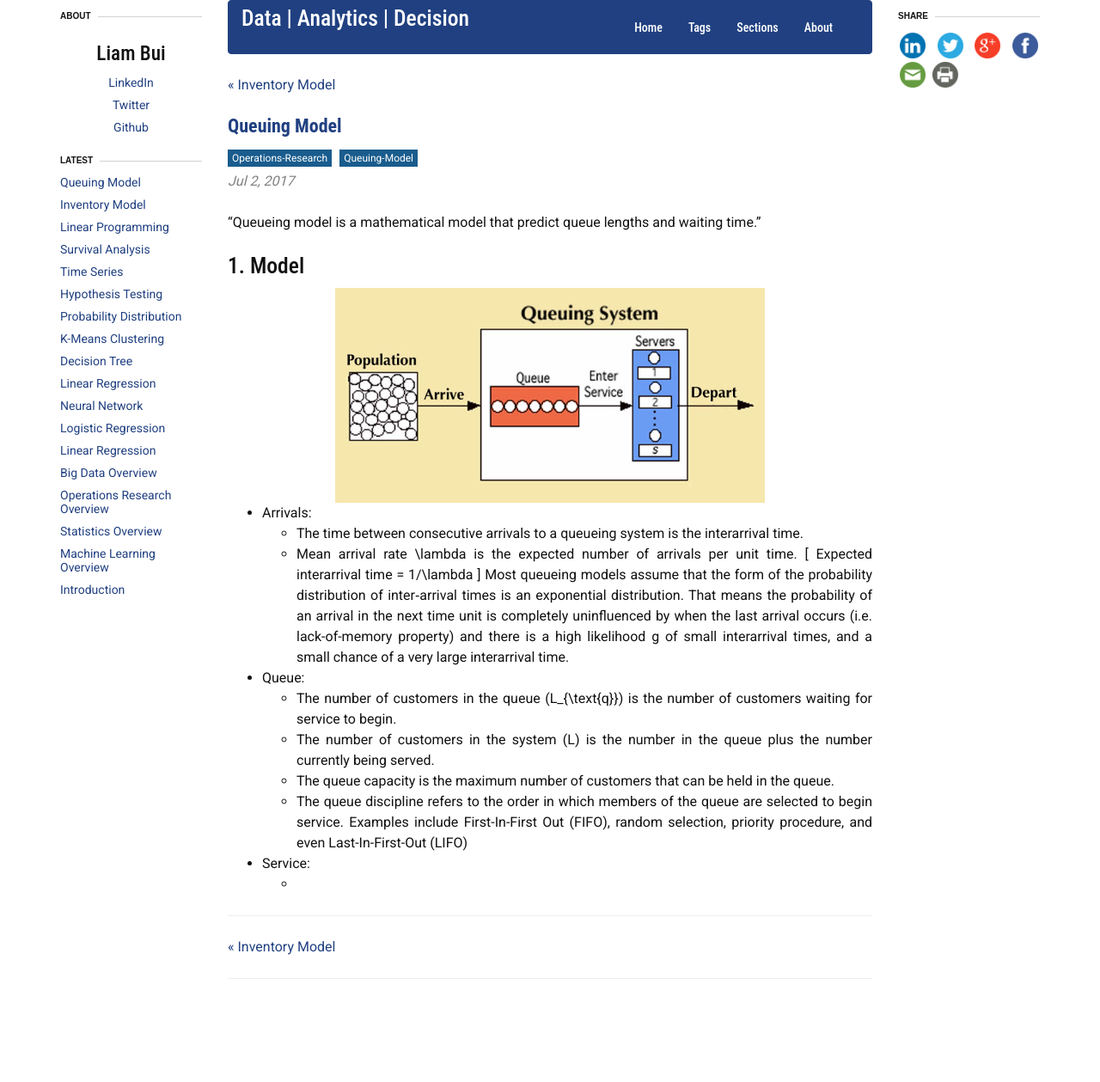
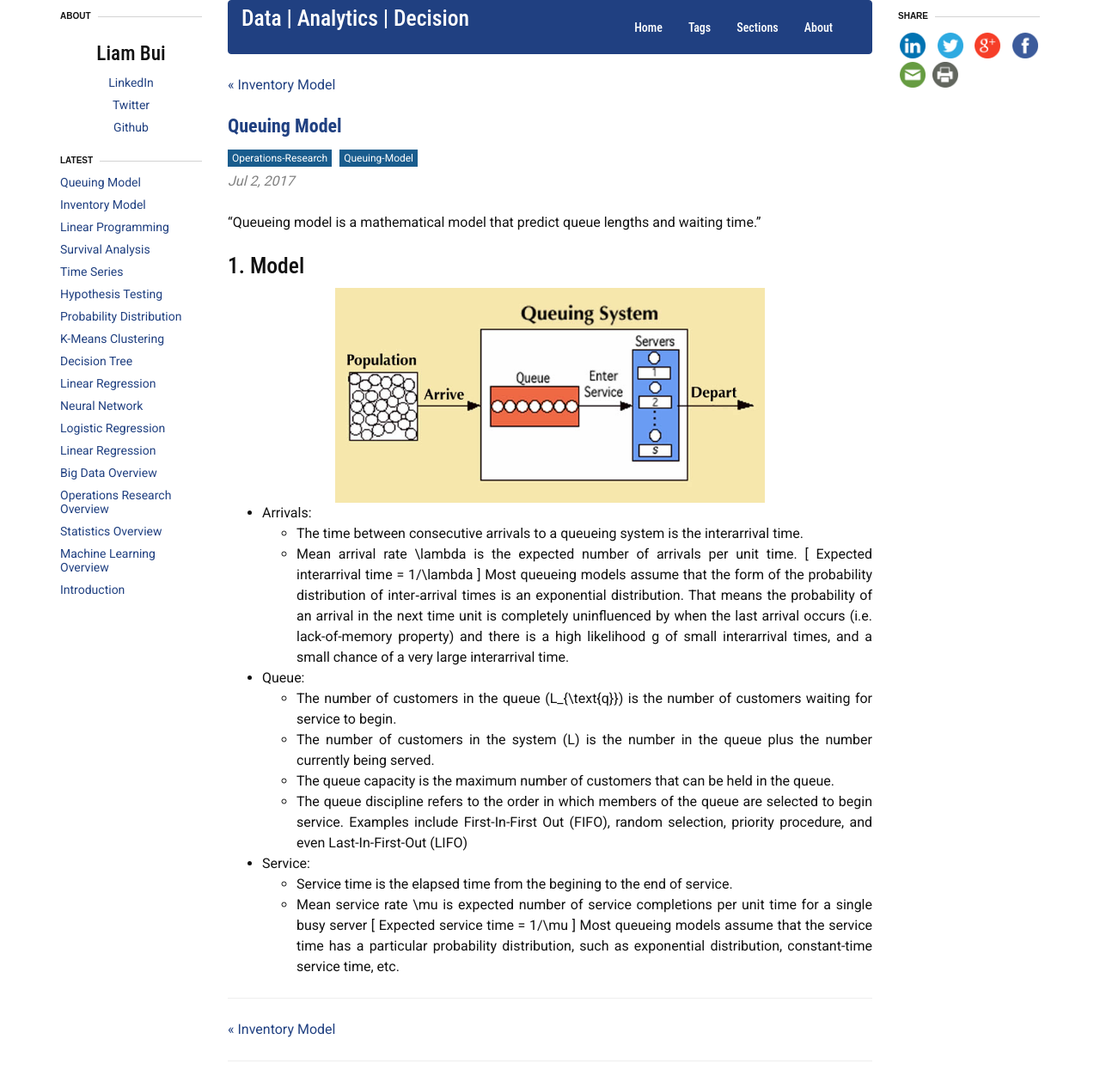
Before and after one commit to liambll/blog-archive, a Jekyll site: the page built from _posts/2017-07-02-queuing-model.markdown, in a window 1280 px wide. Shown: the whole page at 86% size. Built offline with Jekyll 4.4.1, drawn with Linux system fonts in a browser that asks for light colours; nearby versions of some CDN libraries; comment, search, counter and statistics services are not loaded; before the commit the page ends 1163 px from its top, so only the background shows below that.

Commit message:
Update 2017-07-02-queuing-model.markdown

```diff
--- a/_posts/2017-07-02-queuing-model.markdown
+++ b/_posts/2017-07-02-queuing-model.markdown
@@ -33,4 +33,7 @@ Most queueing models assume that the form of the probability distribution of int
   * The queue capacity is the maximum number of customers that can be held in the queue.
   * The queue discipline refers to the order in which members of the queue are selected to begin service. Examples include First-In-First Out (FIFO), random selection, priority procedure, and even Last-In-First-Out (LIFO)
 * Service:
-  *
+  * Service time is the elapsed time from the begining to the end of service.
+  * Mean service rate \mu is expected number of service completions per unit time for a single busy server
+\[ Expected service time = 1/\mu \]
+Most queueing models assume that the service time has a particular probability distribution, such as exponential distribution, constant-time service time, etc.
```
